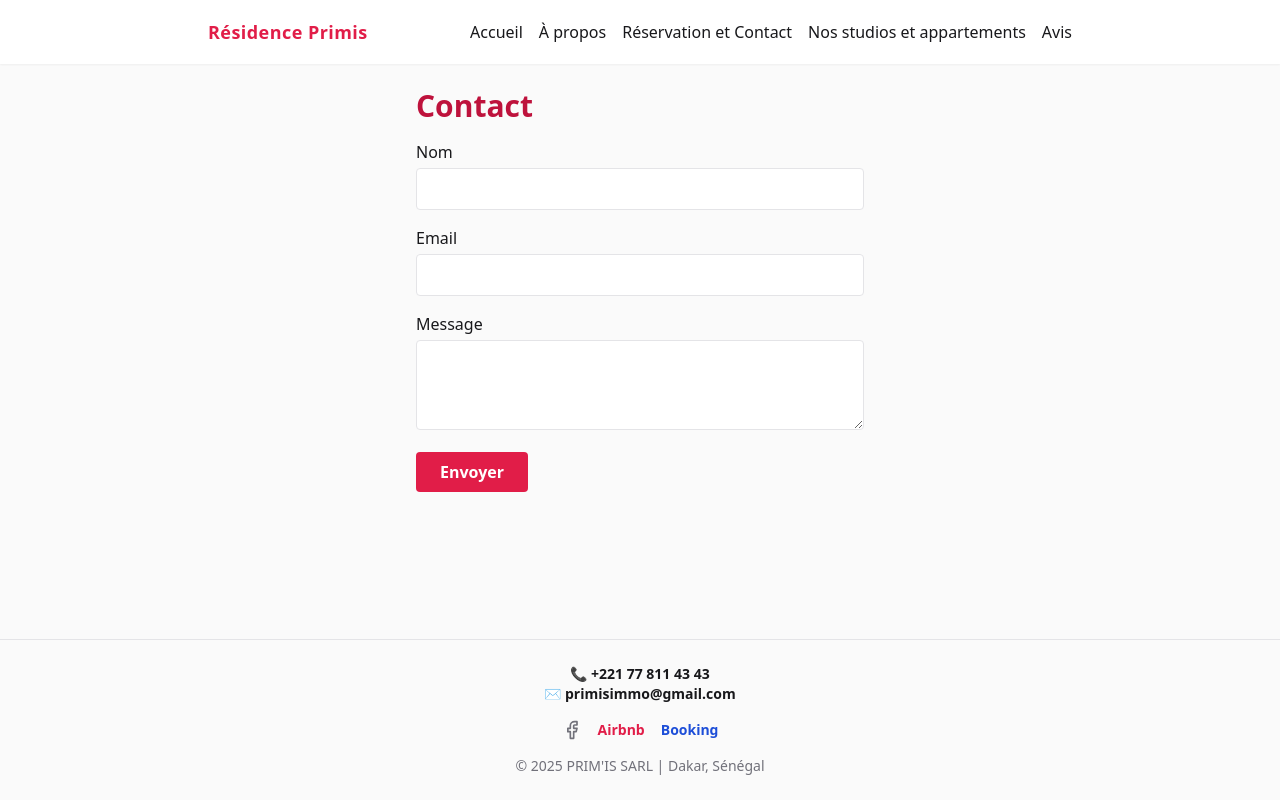
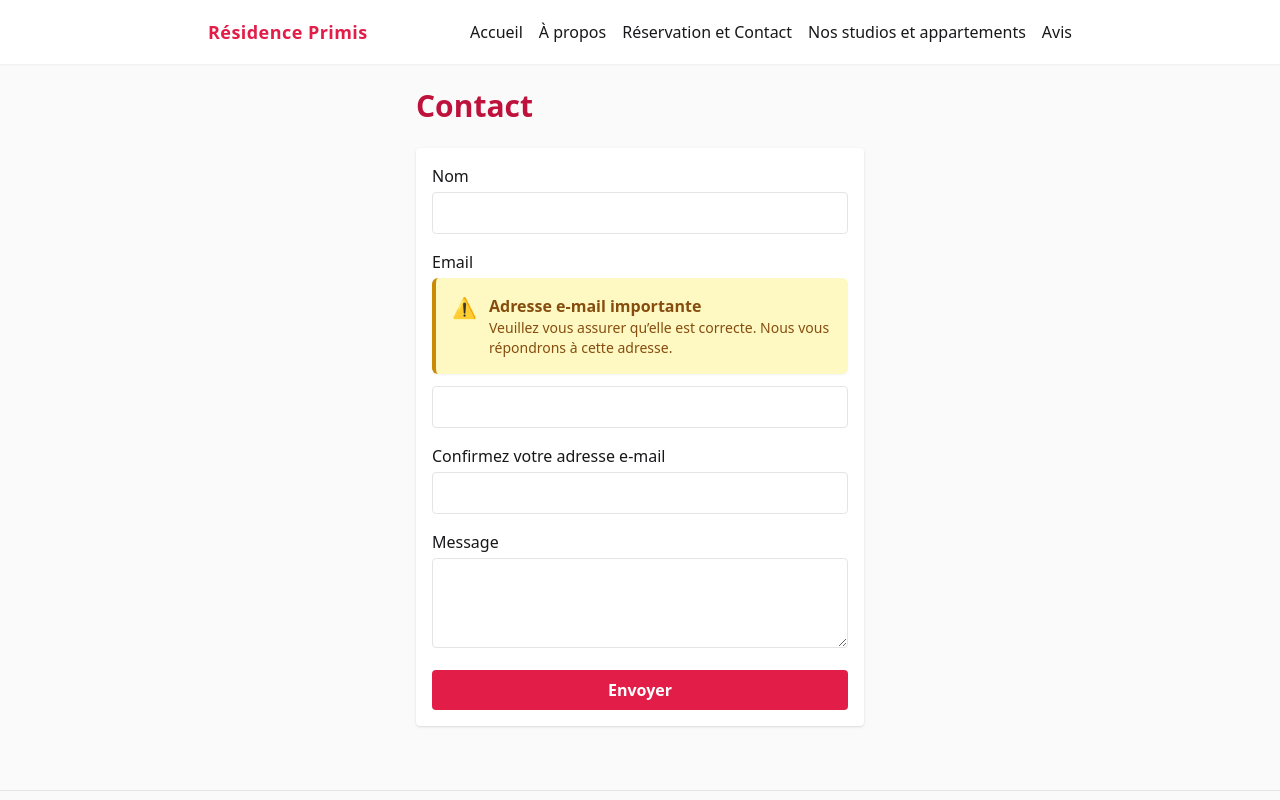
Before and after one commit to thebamba/primis_residence, a Next.js app: page /contact in a window 1280 px wide. Shown: the top 800 px of the page. Built offline with nearby package versions, Linux system fonts and the light colour scheme; no server answers.

Commit message:
feat: mise en place d'un nouveau formulaire de contact --zip

```diff
--- a/src/app/contact/page.tsx
+++ b/src/app/contact/page.tsx
@@ -1,21 +1,90 @@
+"use client";
+import { useState, useRef } from "react";
+import emailjs from "@emailjs/browser";
+
+const EMAILJS_SERVICE_ID = process.env.NEXT_PUBLIC_EMAILJS_SERVICE_ID!;
+const EMAILJS_TEMPLATE_ID = process.env.NEXT_PUBLIC_EMAILJS_TEMPLATE_ID!;
+const EMAILJS_PUBLIC_KEY = process.env.NEXT_PUBLIC_EMAILJS_PUBLIC_KEY!;
+
 export default function Contact() {
+  const form = useRef<HTMLFormElement>(null);
+  const [statut, setStatut] = useState<{ type: "success" | "error"; message: string } | null>(null);
+  const [emailConfirm, setEmailConfirm] = useState<string>("");
+
+  const handleSubmit = (e: React.FormEvent) => {
+    e.preventDefault();
+    if (!form.current) return;
+
+    const formData = new FormData(form.current);
+    const email = formData.get("email")?.toString() || "";
+
+    if (email !== emailConfirm) {
+      setStatut({ type: "error", message: "Les deux adresses e-mail ne correspondent pas." });
+      return;
+    }
+
+    setStatut(null);
+
+    emailjs.sendForm(EMAILJS_SERVICE_ID, EMAILJS_TEMPLATE_ID, form.current, EMAILJS_PUBLIC_KEY)
+        .then(() => {
+          setStatut({ type: "success", message: "Votre message a été envoyé avec succès !" });
+          form.current?.reset();
+          setEmailConfirm("");
+        })
+        .catch(() => {
+          setStatut({ type: "error", message: "Erreur lors de l'envoi. Veuillez réessayer." });
+        });
+  };
+
   return (
-    <section className="max-w-md mx-auto">
-      <h1 className="text-3xl font-bold mb-4 text-rose-700">Contact</h1>
-      <form className="space-y-4">
+      <section className="max-w-md mx-auto space-y-6">
+        <h1 className="text-3xl font-bold text-rose-700">Contact</h1>
+
+        <form ref={form} onSubmit={handleSubmit} className="space-y-4 bg-white rounded shadow p-4">
           <div>
             <label htmlFor="nom" className="block font-medium mb-1">Nom</label>
             <input id="nom" name="nom" type="text" required className="w-full border rounded px-3 py-2" />
           </div>
+
           <div>
             <label htmlFor="email" className="block font-medium mb-1">Email</label>
+            <div className="flex items-start bg-yellow-100 border-l-4 border-yellow-600 p-4 rounded-md shadow-sm mb-3">
+              <div className="text-xl mr-3">⚠️</div>
+              <div>
+                <p className="font-semibold text-yellow-800">Adresse e-mail importante</p>
+                <p className="text-sm text-yellow-800">
+                  Veuillez vous assurer qu’elle est correcte. Nous vous répondrons à cette adresse.
+                </p>
+              </div>
+            </div>
             <input id="email" name="email" type="email" required className="w-full border rounded px-3 py-2" />
           </div>
+
+          <div>
+            <label className="block font-medium mb-1">Confirmez votre adresse e-mail</label>
+            <input
+                type="email"
+                required
+                value={emailConfirm}
+                onChange={(e) => setEmailConfirm(e.target.value)}
+                className="w-full border rounded px-3 py-2"
+            />
+          </div>
+
           <div>
             <label htmlFor="message" className="block font-medium mb-1">Message</label>
             <textarea id="message" name="message" rows={3} required className="w-full border rounded px-3 py-2" />
           </div>
-        <button type="submit" className="bg-rose-600 hover:bg-rose-700 text-white px-6 py-2 rounded font-semibold">Envoyer</button>
+
+          <button type="submit" className="bg-rose-600 hover:bg-rose-700 text-white px-6 py-2 rounded font-semibold w-full">
+            Envoyer
+          </button>
+
+          {statut && (
+              <p className={`mt-3 ${statut.type === "success" ? "text-green-700" : "text-red-700"}`}>
+                {statut.message}
+              </p>
+          )}
         </form>
       </section>
   );
```
Lines whose indentation alone changed are shown as unchanged.
